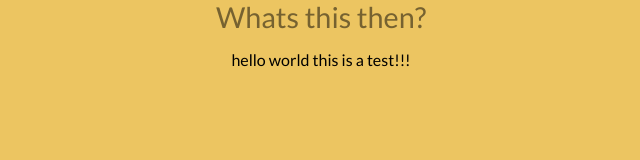
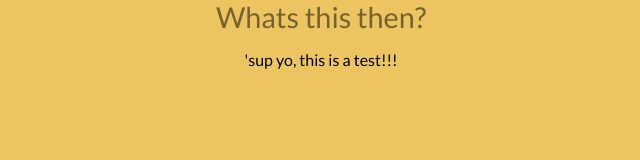
Before and after one commit to ruesato/whatwhat, a plain HTML site: page index.html in a window 1280 px wide. Shown: the full height of the page, 319-959 px from the left. Drawn offline with Linux system fonts and the light colour scheme.

Commit message:
Automated commit at 2015-12-28 20:59:32 UTC by middleman-deploy 2.0.0-alpha

```diff
--- a/index.html
+++ b/index.html
@@ -20,7 +20,7 @@
     <!-- <img src="images/middleman-logo-257e02f7.svg" /> -->
   </div>
   <h1>Whats this then?</h1>
-  <p>hello world this is a test!!!</p>
+  <p>'sup yo, this is a test!!!</p>
   <p class="doc">
     <!-- <a target="_blank" href="https://middlemanapp.com">Read Documentation Online</a> -->
   </p><!-- .doc -->
```
